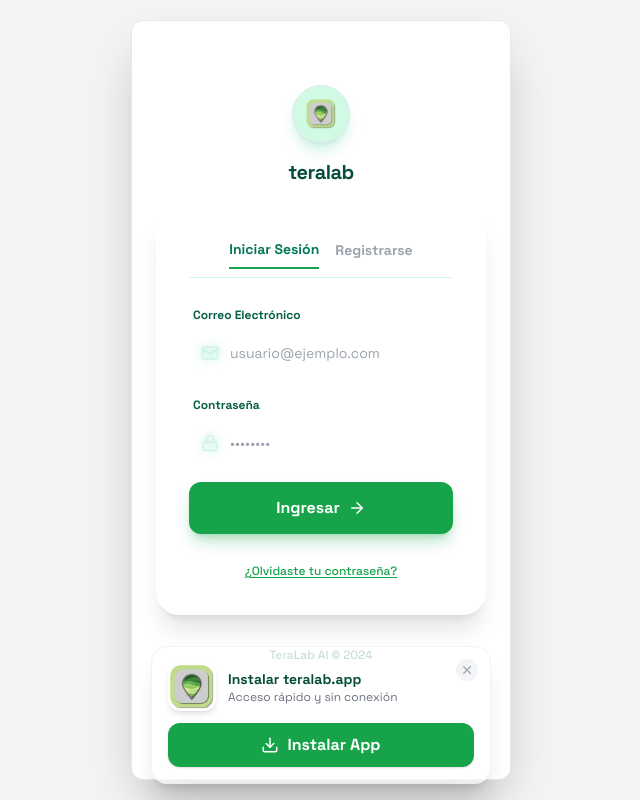
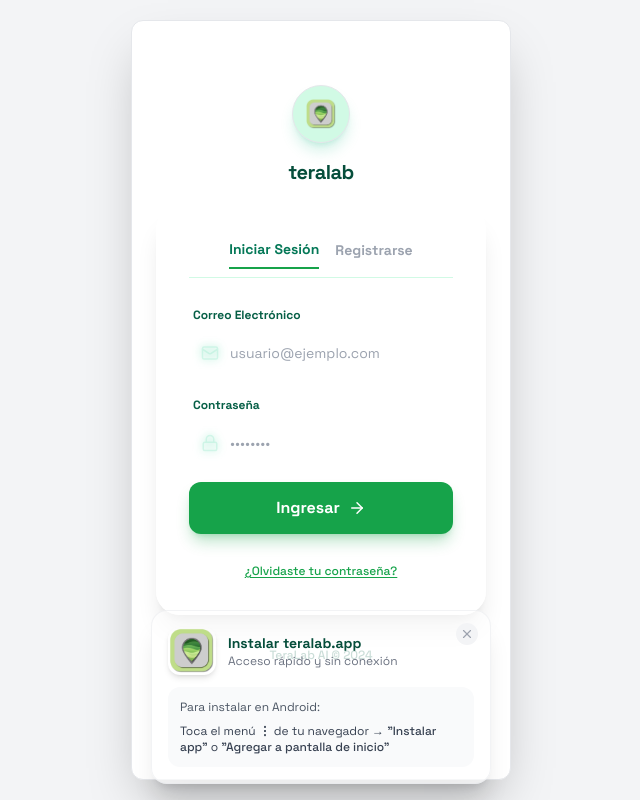
Before and after one commit to cfarias73/teralab2, a React (Vite) app: page /#/auth in a window 1280 px wide. Shown: the whole page, without its empty margins (319-959 px from the left). Built offline with nearby package versions, Linux system fonts and the light colour scheme; no server answers.

Commit message:
fix: fallback para Android cuando beforeinstallprompt no disponible

```diff
--- a/components/PWAInstallModal.tsx
+++ b/components/PWAInstallModal.tsx
@@ -111,8 +111,8 @@ const PWAInstallModal: React.FC = () => {
                             </div>
                         </div>
                     </div>
-                ) : (
-                    // Android/Chrome - Direct Install Button
+                ) : deferredPrompt ? (
+                    // Android/Chrome - Direct Install Button (native prompt available)
                     <button
                         onClick={handleInstall}
                         className="mt-3 w-full bg-primary-600 hover:bg-primary-700 text-white font-bold py-2.5 rounded-xl shadow flex items-center justify-center space-x-2 transition-all active:scale-95"
@@ -120,6 +120,14 @@ const PWAInstallModal: React.FC = () => {
                         <Download size={18} />
                         <span>Instalar App</span>
                     </button>
+                ) : (
+                    // Android fallback - Manual instructions
+                    <div className="mt-3 bg-gray-50 rounded-xl p-3">
+                        <p className="text-xs text-gray-600 mb-2">Para instalar en Android:</p>
+                        <p className="text-xs text-gray-700">
+                            Toca el menú <span className="font-bold">⋮</span> de tu navegador → <span className="font-medium">"Instalar app"</span> o <span className="font-medium">"Agregar a pantalla de inicio"</span>
+                        </p>
+                    </div>
                 )}
             </div>
         </div>
```
